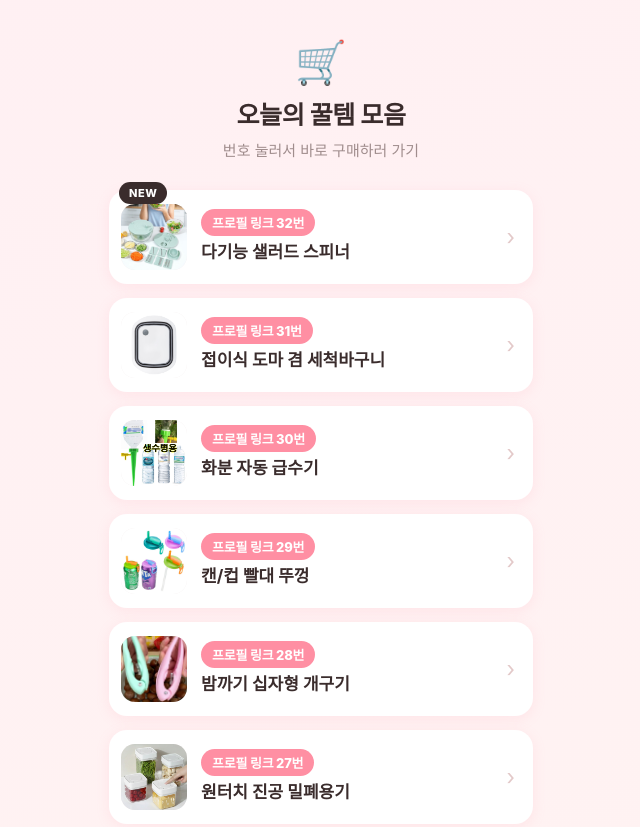
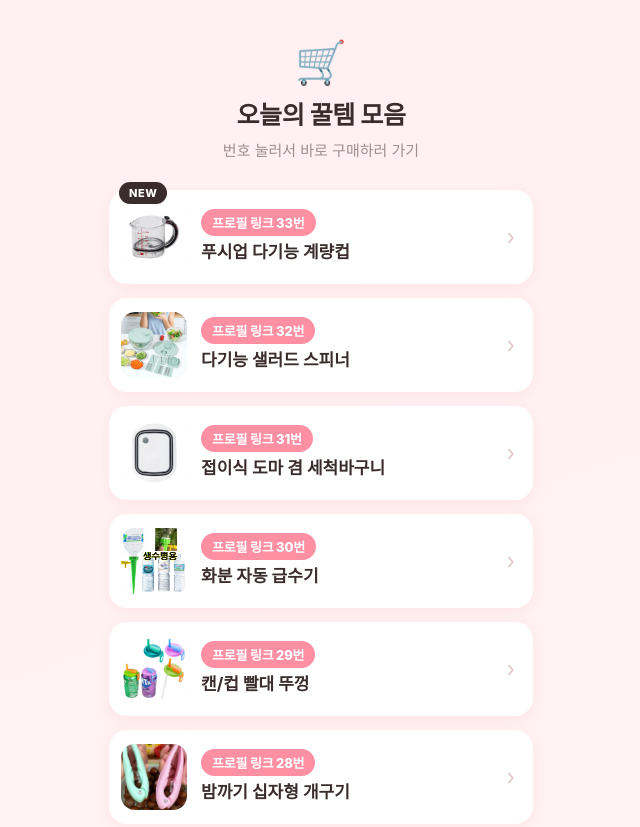
Before and after one commit to dailyshort6/shopping-short, a plain HTML site: page bio/index.html in a window 1280 px wide. Shown: the top 827 px of the page, without its empty margins (319-959 px from the left). Drawn offline with Linux system fonts and the light colour scheme.

Commit message:
update: 프로필 링크 33번 (푸시업 다기능 계량컵)

```diff
--- a/bio/index.html
+++ b/bio/index.html
@@ -91,6 +91,18 @@
     <p>번호 눌러서 바로 구매하러 가기</p>
   </div>
 
+      <a class="link-card" href="https://link.coupang.com/re/AFFSDP?lptag=AF4718210&amp;pageKey=9042439535&amp;itemId=26532385451&amp;vendorItemId=95204576813&amp;traceid=V0-153-ad5a0a1bccbf11af&amp;requestid=20260908215746670271996237&amp;token=31850C%7CMIXED&amp;pt=0&amp;slot=6" target="_blank" rel="noopener sponsored">
+        <div class="thumb-wrap">
+          <img class="thumb" src="https://dailyshort6.github.io/shopping-short/bio-images/33.jpg" alt="푸시업 다기능 계량컵" loading="lazy">
+        </div>
+        <div class="info">
+          <span class="num-pill">프로필 링크 33번</span>
+          <span class="title">푸시업 다기능 계량컵</span>
+        </div>
+        <span class="new-badge">NEW</span>
+        <span class="chevron">›</span>
+      </a>
+
       <a class="link-card" href="https://link.coupang.com/re/AFFSDP?lptag=AF4718210&amp;pageKey=8399042651&amp;itemId=24278058849&amp;vendorItemId=93029948878&amp;traceid=V0-153-9495f40de018edfa&amp;requestid=20260907202638672287813786&amp;token=31850C%7CMIXED&amp;pt=0&amp;slot=8" target="_blank" rel="noopener sponsored">
         <div class="thumb-wrap">
           <img class="thumb" src="https://dailyshort6.github.io/shopping-short/bio-images/32.jpg" alt="다기능 샐러드 스피너" loading="lazy">
@@ -99,7 +111,7 @@
           <span class="num-pill">프로필 링크 32번</span>
           <span class="title">다기능 샐러드 스피너</span>
         </div>
-        <span class="new-badge">NEW</span>
+
         <span class="chevron">›</span>
       </a>
 
```
Also changed, not shown: bio-images/33.jpg (added).
